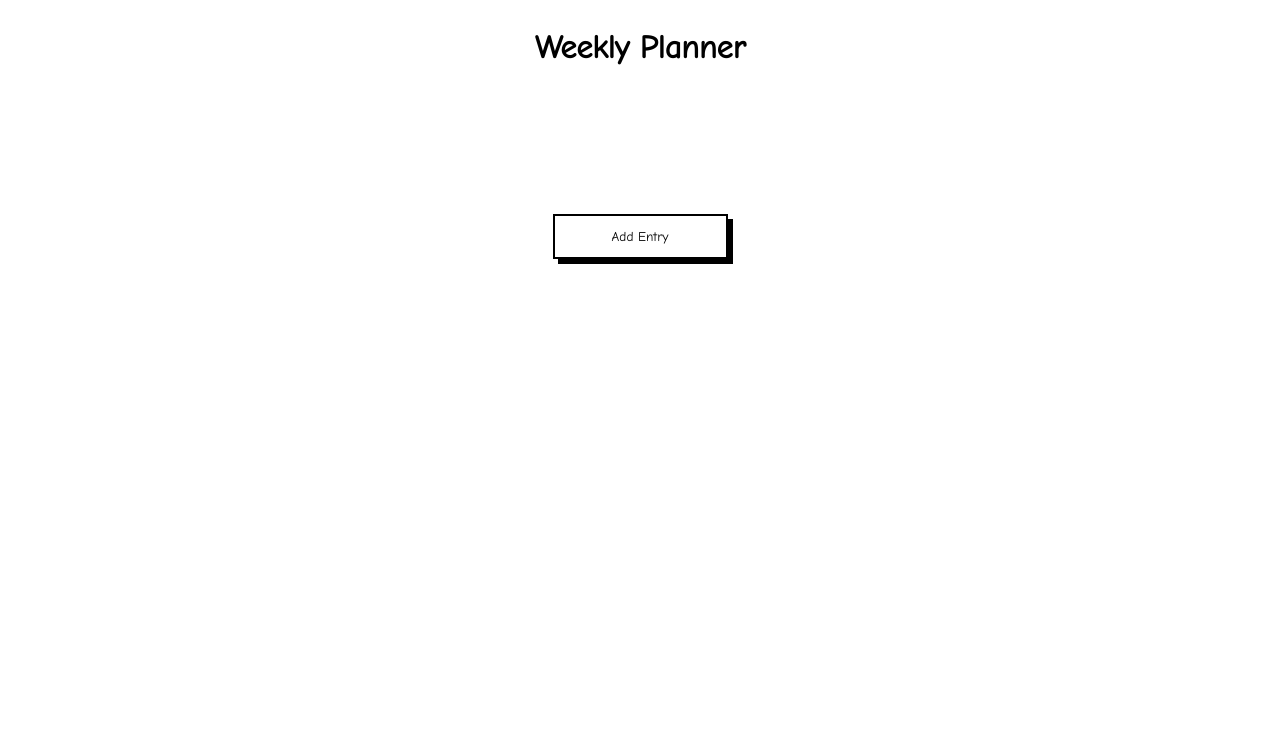
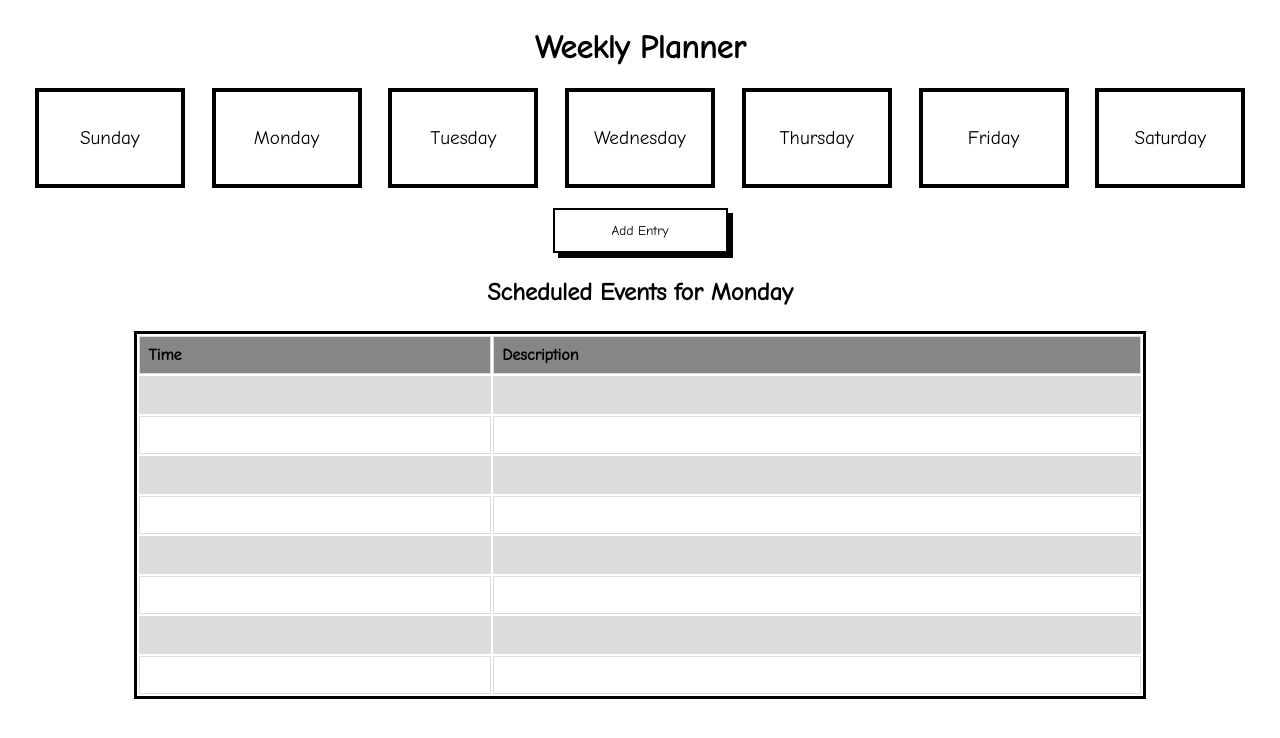
Before and after one commit to louiewhitz/Weekly-Planner, a website: page index.html in a window 1280 px wide. Drawn offline with Linux system fonts and the light colour scheme.

Commit message:
added table

```diff
--- a/index.html
+++ b/index.html
@@ -11,7 +11,7 @@
   <link href="https://fonts.googleapis.com/css2?family=Comic+Neue&display=swap" rel="stylesheet">
 </head>
 <body>
-  <div class="view" data-view="add-entry-page">
+  <div class="view hidden" data-view="add-entry-page">
     <div class="container">
       <div class="row">
         <div class="column-full justify-center-content">
@@ -27,6 +27,7 @@
       </div>
     </div>
   </div>
+
   <!-- <div id="modalview" class="view hidden"> -->
   <div class="modal-container view hidden">
     <div class="modal">
@@ -70,6 +71,89 @@
         </div>
       </form>
     </div>
+
+  </div>
+  <div class="container view" data-view="table-view">
+    <div class="view">
+      <div class="row">
+        <div class="column-full">
+          <h1 class="plannertitle text-align">Weekly Planner</h1>
+          <div class="row">
+            <div class="column-full space-between">
+              <button class="dayBox">Sunday</button>
+              <button class="dayBox">Monday</button>
+              <button class="dayBox">Tuesday</button>
+              <button class="dayBox">Wednesday</button>
+              <button class="dayBox">Thursday</button>
+              <button class="dayBox">Friday</button>
+              <button class="dayBox">Saturday</button>
+
+            </div>
+
+
+          </div>
+          <div class="row">
+            <div class="column-full justify-center-content">
+              <div class="justify-center-content text-align">
+                <button class="add-entry" id="add-table-page">Add Entry</button>
+              </div>
+            </div>
+          </div>
+          <div class="row">
+            <div class="column-full">
+              <h2 class="text-align">Scheduled Events for Monday</h2>
+            </div>
+          </div>
+          <div class="row">
+            <div class="column-full align-center">
+              <table>
+                <thead>
+                  <tr>
+                    <th>Time</th>
+                    <th>Description</th>
+                  </tr>
+                </thead>
+                <tbody>
+                  <tr>
+                    <td></td>
+                    <td></td>
+                  </tr>
+                  <tr>
+                    <td></td>
+                    <td></td>
+                  </tr>
+                  <tr>
+                    <td></td>
+                    <td></td>
+                  </tr>
+                  <tr>
+                    <td></td>
+                    <td></td>
+                  </tr>
+                  <tr>
+                    <td></td>
+                    <td></td>
+                  </tr>
+                  <tr>
+                    <td></td>
+                    <td></td>
+                  </tr>
+                  <tr>
+                    <td></td>
+                    <td></td>
+                  </tr>
+                  <tr>
+                    <td></td>
+                    <td></td>
+                  </tr>
+                </tbody>
+              </table>
+            </div>
+          </div>
+
+        </div>
+      </div>
+    </div>
   </div>
   <!-- </div> -->
   <script src="main.js"></script>
--- a/styles.css
+++ b/styles.css
@@ -61,3 +61,55 @@ select {
 .buttonboxshadow {
   box-shadow: 2px 2px;
 }
+
+.space-between {
+  display: flex;
+  justify-content: space-evenly;
+}
+
+.dayBox {
+  border: 4px solid black;
+  background-color: white;
+  width: 150px;
+  height: 100px;
+  font-size: 1.2rem;
+}
+
+h2 {
+  margin: 2%;
+}
+
+table {
+  border: 3px solid black;
+  width: 80%;
+  margin: auto;
+}
+
+table thead > tr:nth-child(1) {
+  background-color: rgb(135, 133, 133);
+  color: black;
+  text-align: left;
+  padding: 8px;
+  height: 20px;
+}
+
+th,
+td {
+  border: 1px solid #ddd;
+  text-align: left;
+  padding: 8px;
+  height: 20px;
+}
+
+tr:nth-child(odd) {
+  background-color: rgb(221, 220, 220);
+}
+
+.add-entry {
+  width: 175px;
+  height: 45px;
+  border: 2px solid black;
+  box-shadow: 5px 5px;
+  background-color: white;
+  margin-top: 20px;
+}
```
